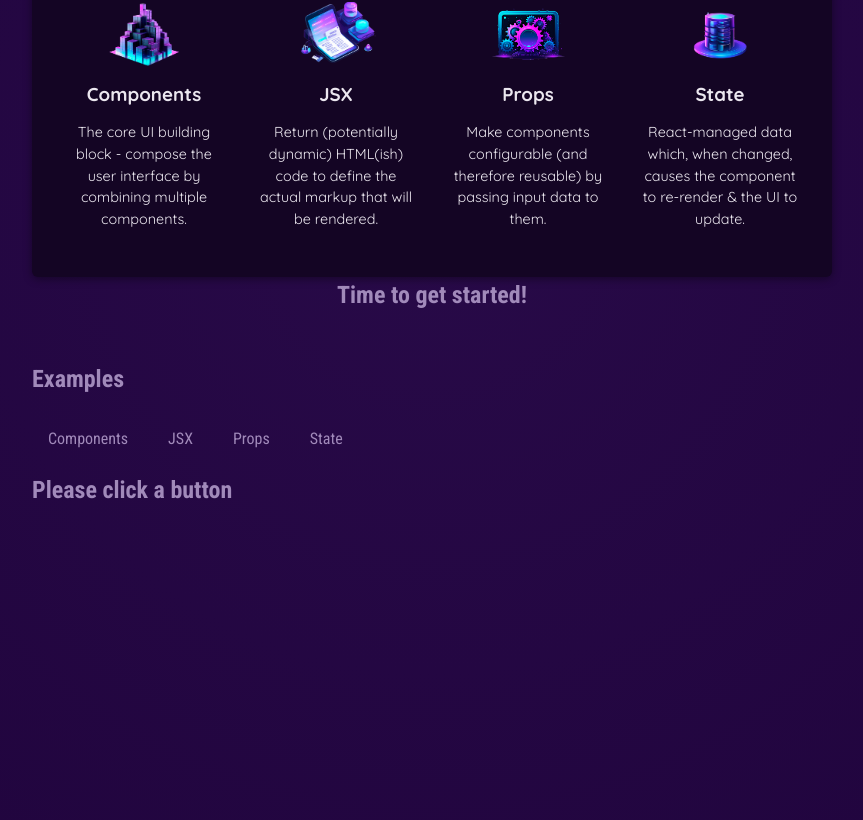
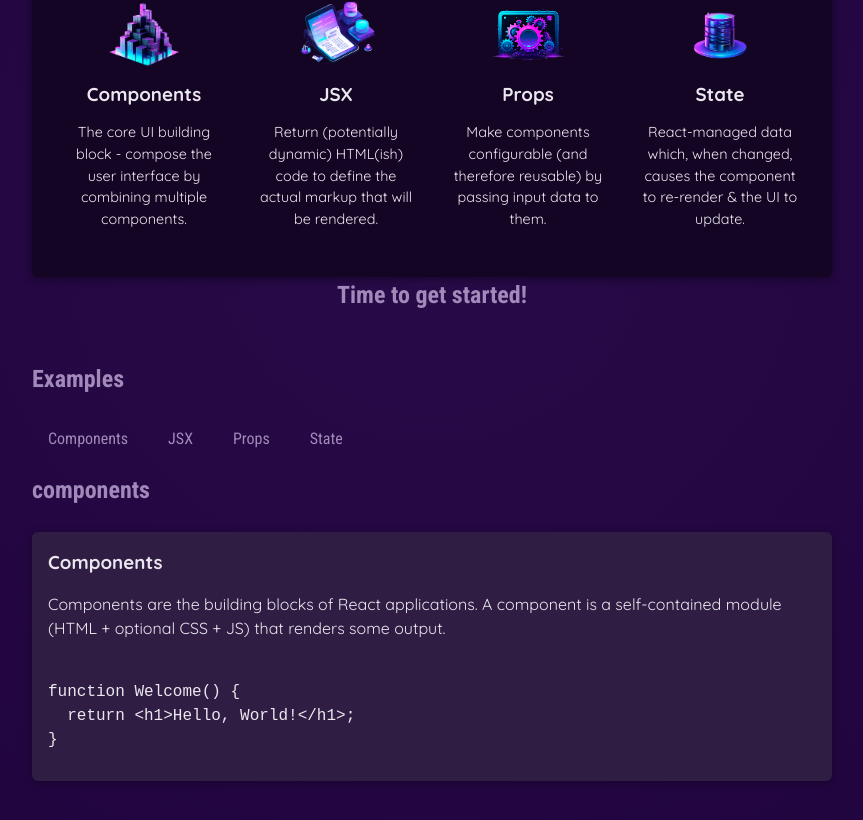
Before and after one commit to riczudaniel/starting-project, a React (Vite) app: page / in a window 1280 px wide. Shown: the part 422-1242 px from the top of the page, without its empty margins (208-1071 px from the left). Built offline with nearby package versions, Linux system fonts and the light colour scheme.

Commit message:
<div id tab-content> wad added with data fetched from data.js, updated with State

```diff
--- a/src/App.jsx
+++ b/src/App.jsx
@@ -1,14 +1,17 @@
 import { useState } from "react"
 
 import { CORE_CONCEPTS } from "./data"
+import { EXAMPLES } from "./data"
+
 import Header from "./components/Header/Header.jsx"
 import CoreConcept from "./components/CoreConcept";
 import TabButton from "./components/TabButton";
 
 
 
+
 function App() {
-  const [ selectedTopic, setSelectedTopic ] = useState("Please click a button")
+  const [ selectedTopic, setSelectedTopic ] = useState("components")
 
 
 
@@ -40,14 +43,23 @@
         <section id="examples">
           <h2>Examples</h2>
           <menu>
-            <TabButton onSelect={() => handleSelect ("Component")}>Components</TabButton>
-            <TabButton onSelect={() => handleSelect ("JSX") }>JSX</TabButton>
-            <TabButton onSelect={() => handleSelect ("Props") }>Props</TabButton>
-            <TabButton onSelect={() => handleSelect ("State") }>State</TabButton>
+            <TabButton onSelect={() => handleSelect ("components")}>Components</TabButton>
+            <TabButton onSelect={() => handleSelect ("jsx") }>JSX</TabButton>
+            <TabButton onSelect={() => handleSelect ("props") }>Props</TabButton>
+            <TabButton onSelect={() => handleSelect ("state") }>State</TabButton>
           </menu>
 
           {/* This content will be updated, depending on what we click. */}
           <h2>{selectedTopic}</h2>
+          <div id="tab-content">
+            <h3>{EXAMPLES[selectedTopic].title}</h3>
+            <p>{EXAMPLES[selectedTopic].description}</p>
+            <pre>
+              <code>
+               {EXAMPLES[selectedTopic].code}
+              </code>
+            </pre>
+          </div>
         </section>
 
       </main>
--- a/src/data.js
+++ b/src/data.js
@@ -29,3 +29,54 @@
       'React-managed data which, when changed, causes the component to re-render & the UI to update.',
   },
 ];
+
+export const EXAMPLES = {
+  components: {
+    title: 'Components',
+    description:
+      'Components are the building blocks of React applications. A component is a self-contained module (HTML + optional CSS + JS) that renders some output.',
+    code: `
+function Welcome() {
+  return <h1>Hello, World!</h1>;
+}`,
+  },
+  jsx: {
+    title: 'JSX',
+    description:
+      'JSX is a syntax extension to JavaScript. It is similar to a template language, but it has full power of JavaScript (e.g., it may output dynamic content).',
+    code: `
+<div>
+  <h1>Welcome {userName}</h1>
+  <p>Time to learn React!</p>
+</div>`,
+  },
+  props: {
+    title: 'Props',
+    description:
+      'Components accept arbitrary inputs called props. They are like function arguments.',
+    code: `
+function Welcome(props) {
+  return <h1>Hello, {props.name}</h1>;
+}`,
+  },
+  state: {
+    title: 'State',
+    description:
+      'State allows React components to change their output over time in response to user actions, network responses, and anything else.',
+    code: `
+function Counter() {
+  const [isVisible, setIsVisible] = useState(false);
+
+  function handleClick() {
+    setIsVisible(true);
+  }
+
+  return (
+    <div>
+      <button onClick={handleClick}>Show Details</button>
+      {isVisible && <p>Amazing details!</p>}
+    </div>
+  );
+}`,
+  },
+};
```
